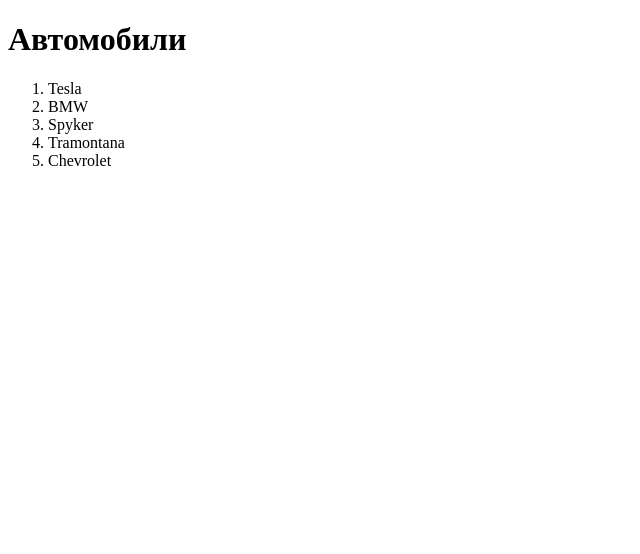
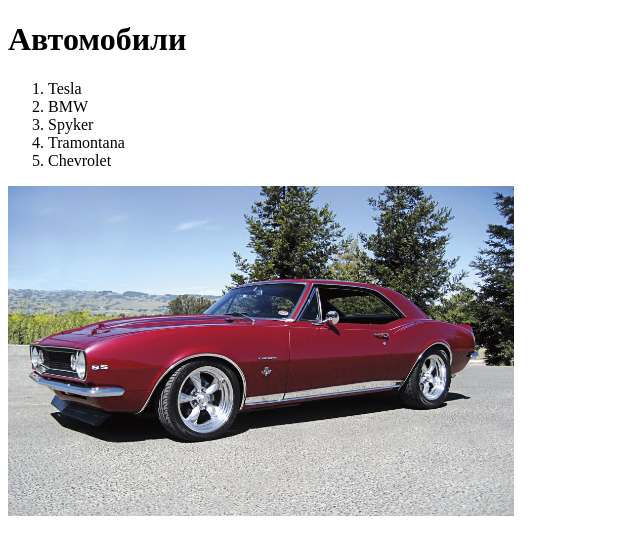
Before and after one commit to TraSveler/easyProj, a plain HTML site: page index.html in a window 1280 px wide. Shown: the whole page, without its empty margins (0-640 px from the left). Drawn offline with Linux system fonts and the light colour scheme.

Commit message:
add image

```diff
--- a/index.html
+++ b/index.html
@@ -17,6 +17,6 @@
 </ol>
 
 <!-- <hr> -->
-<!-- <img src="image/dream.jpg" alt="Chevrolet Camaro SS 1967" width="40%" height="40%"> -->
+<img src="image/dream.jpg" alt="Chevrolet Camaro SS 1967" width="40%" height="40%">
 </body>
 </html>
```
Also changed, not shown: image/dream.jpg (added).
